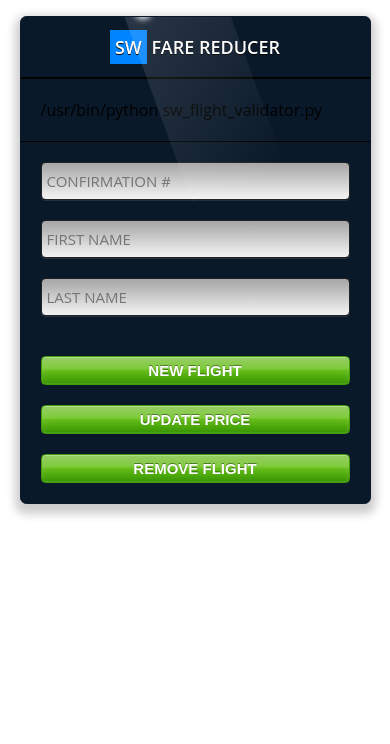
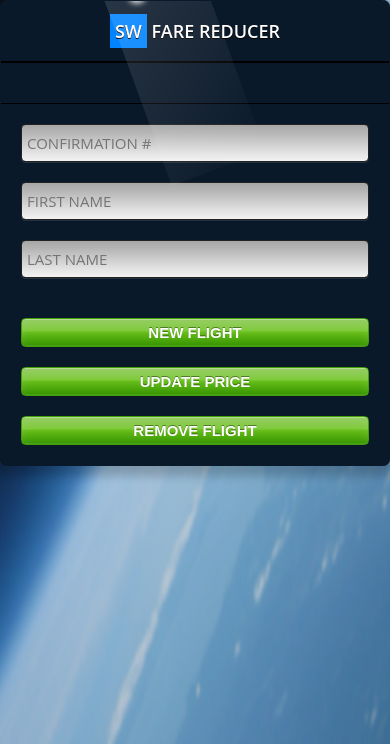
Before and after one commit to lojavier/swfarereducer, a PHP site: page /newflight.php in a window 390 px wide. Shown: the top 744 px of the page. Run offline with PHP 8.4, Linux system fonts and the light colour scheme; data that the repository does not hold is empty.

Commit message:
update 08/28/2015

```diff
--- a/css/style.css
+++ b/css/style.css
@@ -31,7 +31,7 @@
 
 body {
 	font-family: 'Open Sans', sans-serif;
- 	/*background:url(../images/bg.jpg) no-repeat center fixed;*/
+ 	background:url(../images/bg.jpg) no-repeat center fixed;
     -webkit-background-size: cover;
 	-moz-background-size: cover;
 	-o-background-size: cover;
@@ -150,6 +150,10 @@
 input[type=checkbox] {
  	display:inline-block;
   	vertical-align:middle;
+}
+
+#newresults {
+ color:#F0FFF0;
 }
 
 .p-container {
@@ -297,8 +301,8 @@
 }
 @media only screen and (max-width:480px)  {
 	.main{
-	margin: 1em auto 0;
-	width: 90%;
+	margin: 0em auto 0;
+	width: 100%;
 	}
 	.copy-right p {
 	padding:6em 0;
@@ -306,8 +310,8 @@
 }
 @media only screen and (max-width:320px) {
 	.main{
-	margin: 1em auto 0;
-	width:96%;
+	margin: 0em auto 0;
+	width:100%;
 	}
 	.copy-right p {
 	padding:1em 0;
--- a/newflight.php
+++ b/newflight.php
@@ -30,10 +30,10 @@
 		<form method="POST" name="swform">
     		<h1><span>SW</span> <lable> FARE REDUCER </lable> </h1>
     		<div class="inset">
-    		<p>
+    		<p id="newresults">
     		<?php
     		$command = "/usr/bin/python sw_flight_validator.py ".$_POST['CONFIRMATION_NUM']." ".$_POST['FIRST_NAME']." ".$_POST['LAST_NAME'];
-			echo $command . "<br>";
+			//echo $command . "<br>";
 			exec($command, $output, $return);
 
 			if($return == 0) {
```
Also changed, not shown: 2 other files.
